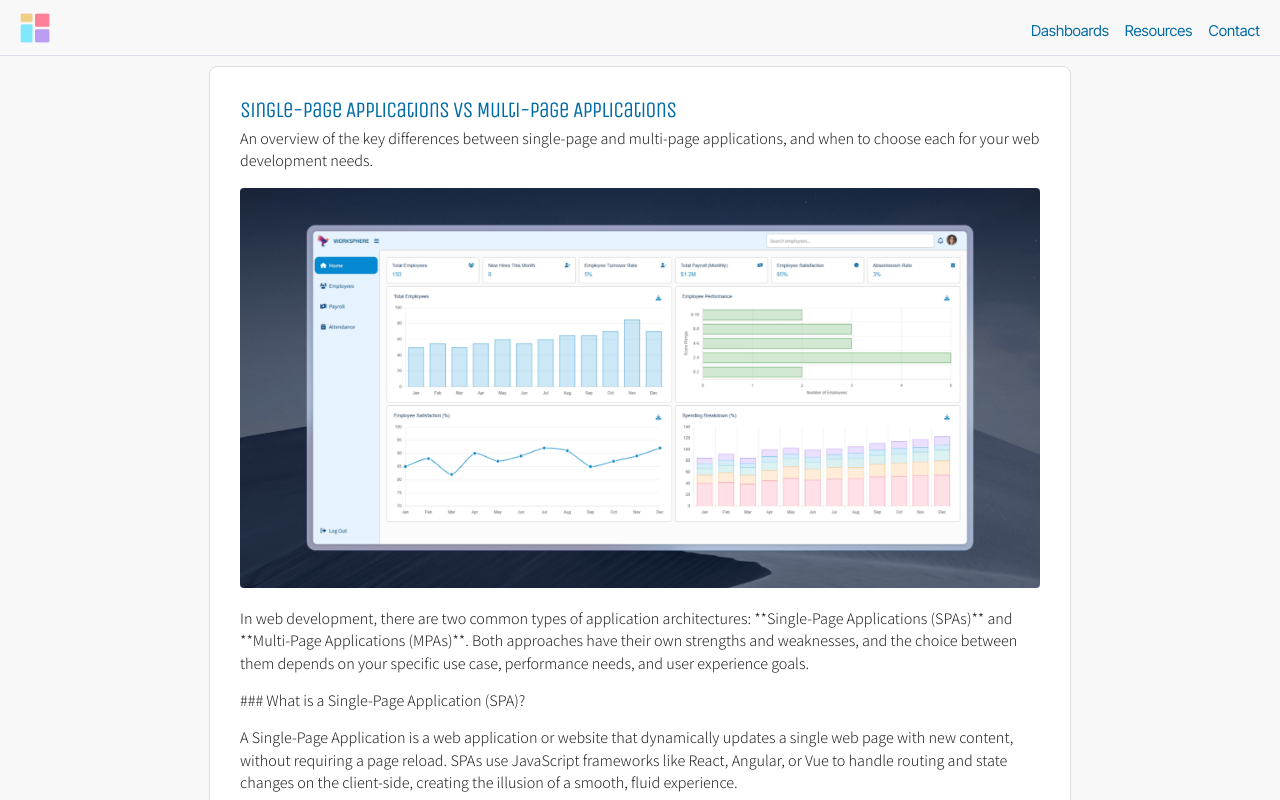
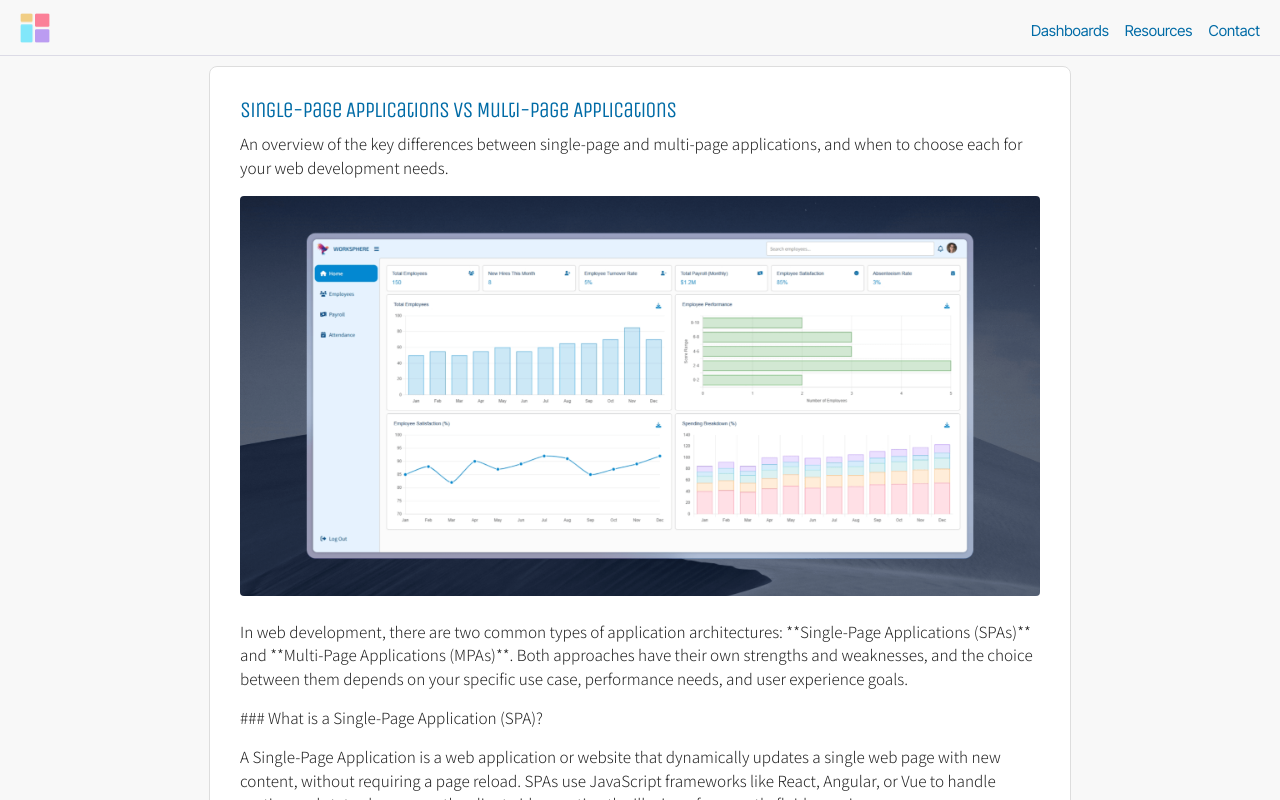
Before and after one commit to joseph-johnson27001/dashboard-website, a Vue app: page /resources/single-vs-multi-page-dashboards in a window 1280 px wide. Shown: the top 800 px of the page. Built offline with nearby package versions, Linux system fonts and the light colour scheme.

Commit message:
Text updates

```diff
--- a/src/views/PostPage.vue
+++ b/src/views/PostPage.vue
@@ -88,8 +88,8 @@ export default {
 }
 
 p {
-  font-size: 16px;
-  margin-top: 5px;
+  font-size: 17px;
+  margin-top: 10px;
   margin-bottom: 15px;
   color: #222;
   font-weight: 300;
--- a/src/views/ResourcesPage.vue
+++ b/src/views/ResourcesPage.vue
@@ -122,8 +122,8 @@ h1 {
 }
 
 .article-content p {
-  font-size: 16px;
-  margin-top: 5px;
+  font-size: 17px;
+  margin-top: 10px;
   margin-bottom: 15px;
   color: #222;
   font-weight: 300;
```
